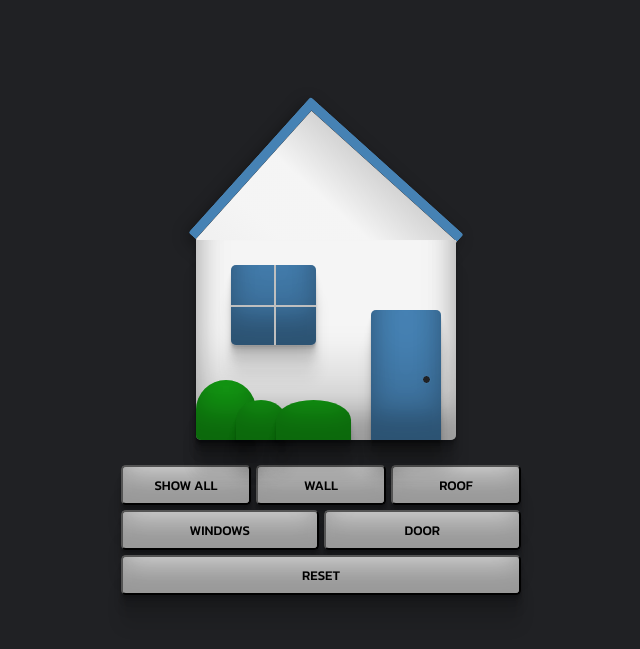
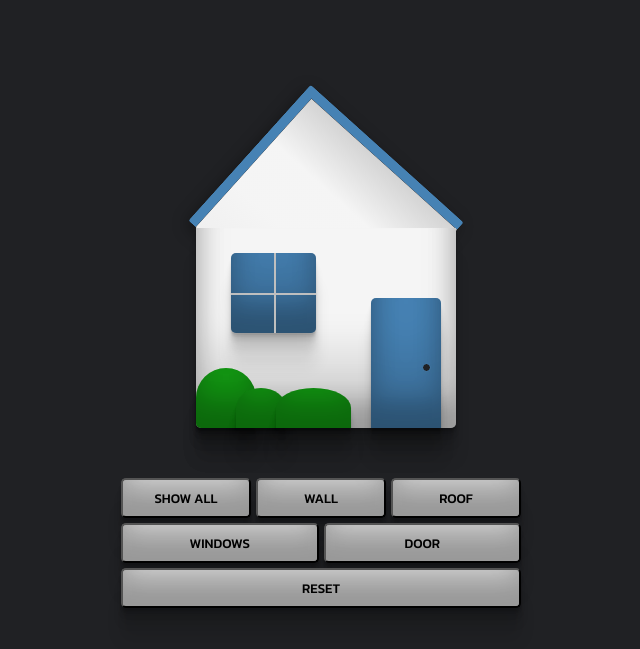
Before and after one commit to Clixnt/HouseJs-By-Clint, a plain HTML site: page index.html in a window 1280 px wide. Shown: the part 95-744 px from the top of the page, without its empty margins (319-959 px from the left). Drawn offline with Linux system fonts and the light colour scheme.

Commit message:
Update style.css

```diff
--- a/style.css
+++ b/style.css
@@ -4,7 +4,7 @@ body {
     justify-content: center;
     align-items: center;
     height: 100vh;
-    gap: 20px;
+    height: 100svh;
     background-color: var(--background-ui-dark);
 
     @media (width >= 451px) {
@@ -45,6 +45,7 @@ main {
   flex-direction: column;
   align-items: center;
   width: 100%;
+  gap: 25px;
   height: auto;
 
   @media (width <= 450px) {
```
